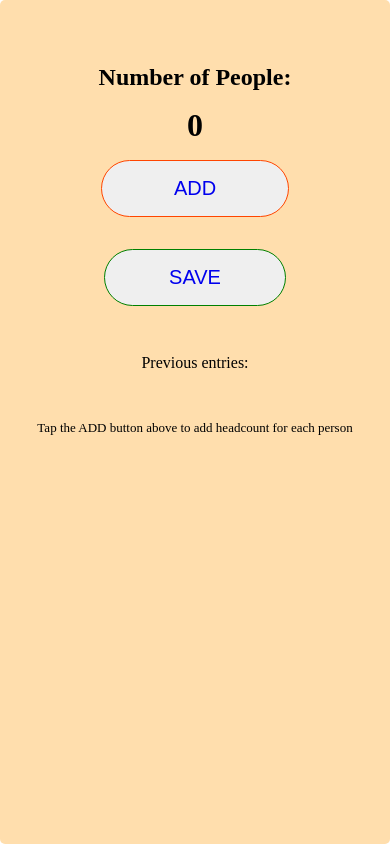
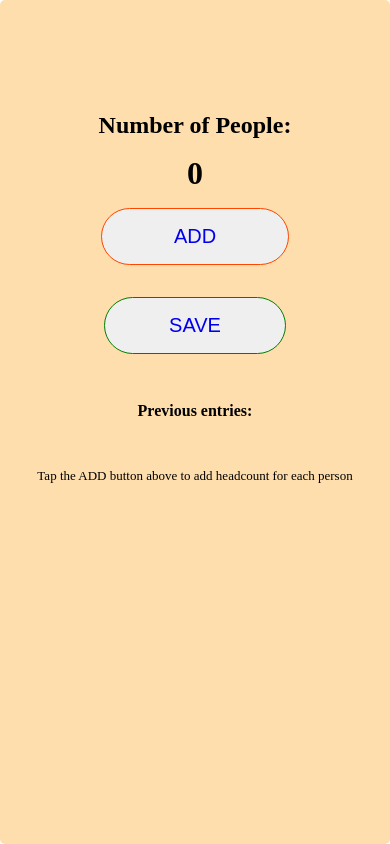
Before and after one commit to ladybugggg/people-counter-app, a plain HTML site: page index.html in a window 390 px wide. Drawn offline with Linux system fonts and the light colour scheme.

Commit message:
css improves

```diff
--- a/index.html
+++ b/index.html
@@ -21,7 +21,7 @@
         <button id="save-btn" onclick="save ()"><a href="#" style="text-decoration: none;">SAVE</a>
         </button>
 
-        <p id="save-el" style="padding: 2rem 0;">Previous entries: </p>
+        <p id="save-el" style="padding: 2rem 0; font-weight: 600;">Previous entries: </p>
 
         <p class="click" style="padding: 1rem 0;">Tap the ADD button above to add headcount for each person</p>
 
--- a/style.css
+++ b/style.css
@@ -52,7 +52,7 @@
         width: 100%;
         height: 100vh;
         margin: 0 0;
-        padding: 4rem 2rem;
+        padding: 7rem 2rem;
         /* background: red; */
         justify-content: start;
 
```
